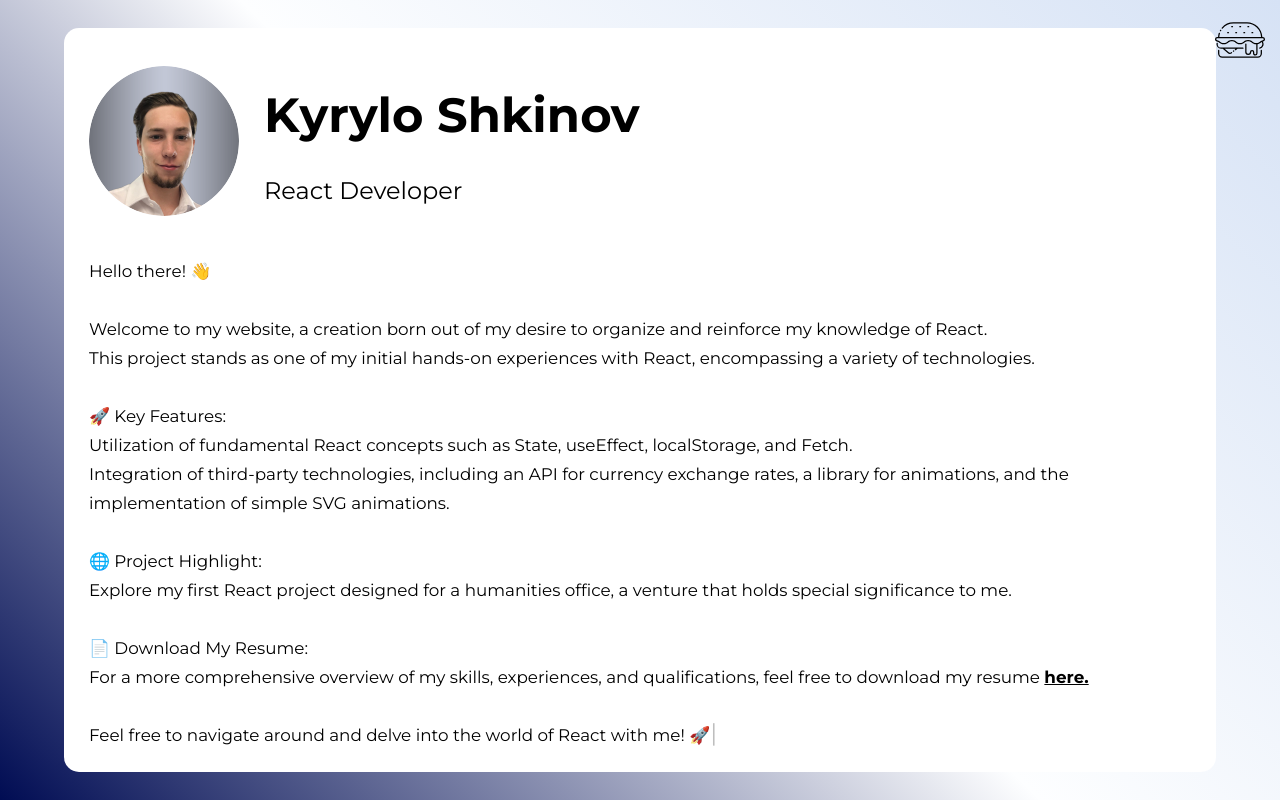
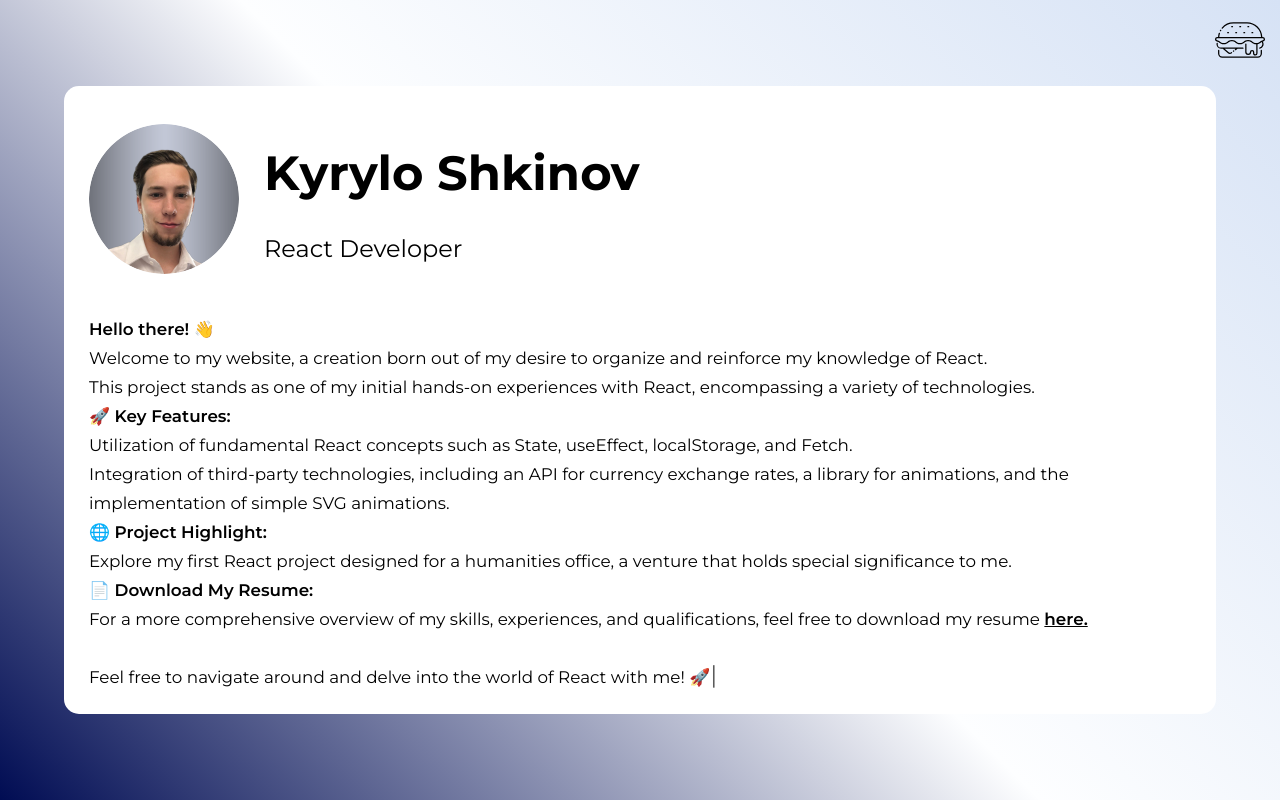
Before and after one commit to Kyrylo-Shkinov/portfolio, a React (Create React App) app: page /portfolio/about in a window 1280 px wide. Built offline with nearby package versions, Linux system fonts and the light colour scheme; no server answers.

Commit message:
little style changes

```diff
--- a/src/components/Cv.jsx
+++ b/src/components/Cv.jsx
@@ -6,8 +6,8 @@ function Cv() {
     const el = React.useRef(null);
     React.useEffect(() => {
         const typed = new Typed(el.current, {
-            strings: ['Hello there! 👋<br><br>Welcome to my website, a creation born out of my desire to organize and reinforce my knowledge of React. <br>This project stands as one of my initial hands-on experiences with React, encompassing a variety of technologies. <br><br>🚀 Key Features: <br>Utilization of fundamental React concepts such as State, useEffect, localStorage, and Fetch. <br>Integration of third-party technologies, including an API for currency exchange rates, a library for animations, and the implementation of simple SVG animations.<br> <br>🌐 Project Highlight: <br>Explore my first React project designed for a humanities office, a venture that holds special significance to me. <br><br>📄 Download My Resume: <br>For a more comprehensive overview of my skills, experiences, and qualifications, feel free to download my resume <b><a class="cv-link" href="../CV-React-Shkinov-Kyrylo.pdf" download>here.</a></b> <br><br>Feel free to navigate around and delve into the world of React with me! 🚀'],
-            typeSpeed: 1,
+            strings: ['<span class="bold">Hello there!</span> 👋<br>Welcome to my website, a creation born out of my desire to organize and reinforce my knowledge of React. <br>This project stands as one of my initial hands-on experiences with React, encompassing a variety of technologies. <br><span class="bold">🚀 Key Features:</span> <br>Utilization of fundamental React concepts such as State, useEffect, localStorage, and Fetch. <br>Integration of third-party technologies, including an API for currency exchange rates, a library for animations, and the implementation of simple SVG animations.<br><span class="bold">🌐 Project Highlight:</span> <br>Explore my first React project designed for a humanities office, a venture that holds special significance to me. <br><span class="bold">📄 Download My Resume:</span> <br>For a more comprehensive overview of my skills, experiences, and qualifications, feel free to download my resume <span class="bold"><a class="cv-link" href="../CV-React-Shkinov-Kyrylo.pdf" download>here.</a></span> <br><br>Feel free to navigate around and delve into the world of React with me! 🚀'],
+            typeSpeed: 2,
         });
         return () => {
             // Destroy Typed instance during cleanup to stop animation
@@ -29,6 +29,7 @@ function Cv() {
                 </div>
                 <div className="cv-objective">
                     <span className="cv-objective-text" ref={el}></span>
+                    <span className="cv-objective-text"></span>
                 </div>
             </div>
         </>
--- a/src/css/main.css
+++ b/src/css/main.css
@@ -813,6 +813,9 @@ input[type=number]::-webkit-outer-spin-button {
   font-size: 0.7rem;
   margin: 0;
 }
+.cv-objective-text .bold {
+  font-weight: 600;
+}
 .cv-link {
   color: black !important;
 }/*# sourceMappingURL=main.css.map */
--- a/src/scss/components/_cv.scss
+++ b/src/scss/components/_cv.scss
@@ -22,6 +22,9 @@
 
             font-size: .7rem;
             margin: 0;
+            .bold{
+                font-weight: 600;
+            }
 
         }
     }
```
Also changed, not shown: 1 other file (tests, documents, lock files or other folders).
